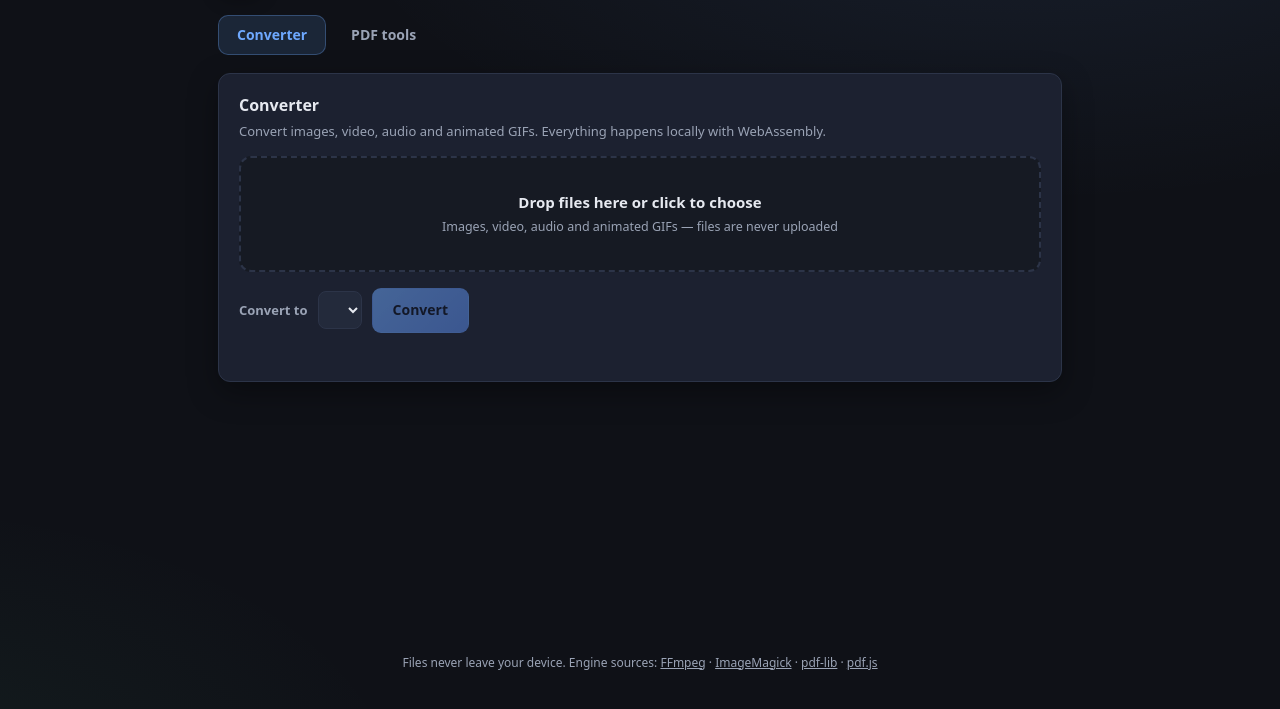
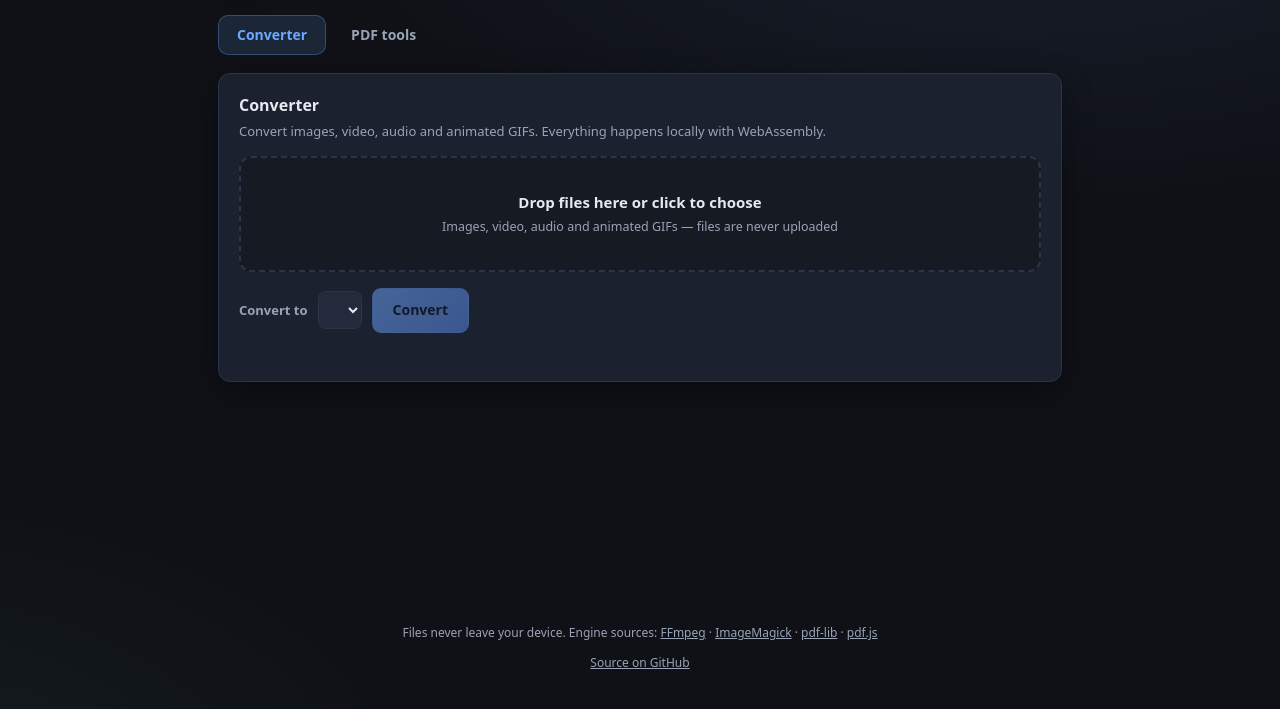
Before and after one commit to padelle2603/conveyr, a website built with Vite: page web/index.html in a window 1280 px wide. Shown: the part 77-786 px from the top of the page. Built offline with nearby package versions, Linux system fonts and the light colour scheme.

Commit message:
Add link to project repo in footer

```diff
--- a/web/index.html
+++ b/web/index.html
@@ -46,6 +46,9 @@
           &middot; <a href="https://pdf-lib.js.org" target="_blank" rel="noreferrer">pdf-lib</a>
           &middot; <a href="https://mozilla.github.io/pdf.js/" target="_blank" rel="noreferrer">pdf.js</a>
         </p>
+        <p>
+          <a href="https://github.com/padelle2603/conveyr" target="_blank" rel="noreferrer">Source on GitHub</a>
+        </p>
       </footer>
     </div>
     <script type="module" src="/src/main.ts"></script>
```
